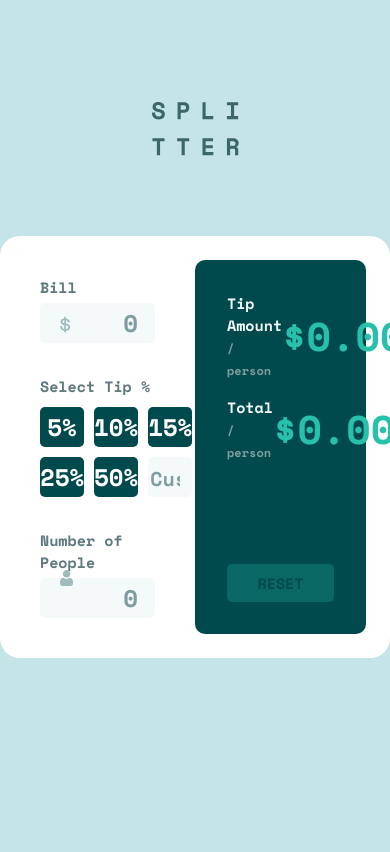
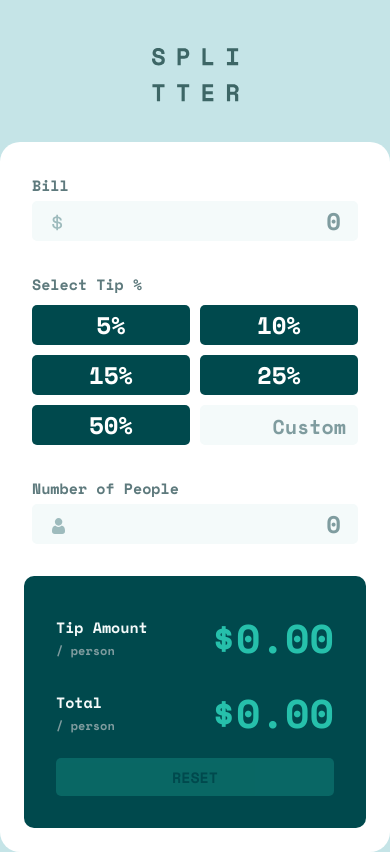
Before and after one commit to Paruzaka46/tip-calculator-app, a React (Vite) app: page / in a window 390 px wide. Built offline with nearby package versions, Linux system fonts and the light colour scheme.

Commit message:
Add Responsive

```diff
--- a/src/App.jsx
+++ b/src/App.jsx
@@ -1,5 +1,6 @@
 import { useEffect, useState } from 'react'
 import Input from './components/Input'
+import "./index.css"
 
 function App() {
   return (
--- a/src/components/Input.css
+++ b/src/components/Input.css
@@ -135,3 +135,14 @@ input:focus {
     transform: translate(20px, 40px);
     z-index: 1;
 }
+
+@media screen and (max-width: 768px) {
+    .input-container {
+        padding: 0.5rem;
+    }
+
+    .percent .tip-percent {
+        grid-template-columns: repeat(2, 1fr);
+        grid-template-rows: repeat(3, 2.5rem);
+    }
+}
--- a/src/index.css
+++ b/src/index.css
@@ -40,3 +40,20 @@ body {
   justify-content: center;
   padding-bottom: 5rem;
 }
+
+@media screen and (max-width: 768px) {
+  .container {
+    display: flex;
+    flex-direction: column;
+    justify-content: space-between;
+  }
+
+  .app-title {
+    padding: 2.5rem;
+    padding-top: 3rem;
+  }
+
+  .people {
+    padding-bottom: 1.5rem;
+  }
+}
```
